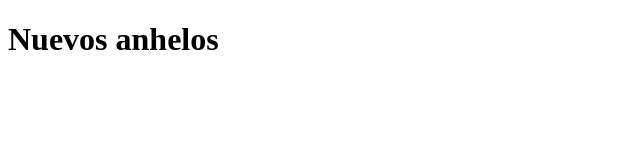
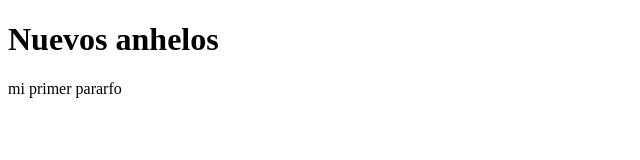
Before and after one commit to Davidwe-hub/enmascrip, a website: page index.html in a window 1280 px wide. Shown: the whole page, without its empty margins (0-640 px from the left). Drawn offline with Linux system fonts and the light colour scheme.

Commit message:
mi primer commit en colaboracion

```diff
--- a/index.html
+++ b/index.html
@@ -8,5 +8,6 @@
 </head>
 <body>
     <h1>Nuevos anhelos</h1>
+    <p>mi primer pararfo</p>
 </body>
 </html>
```
